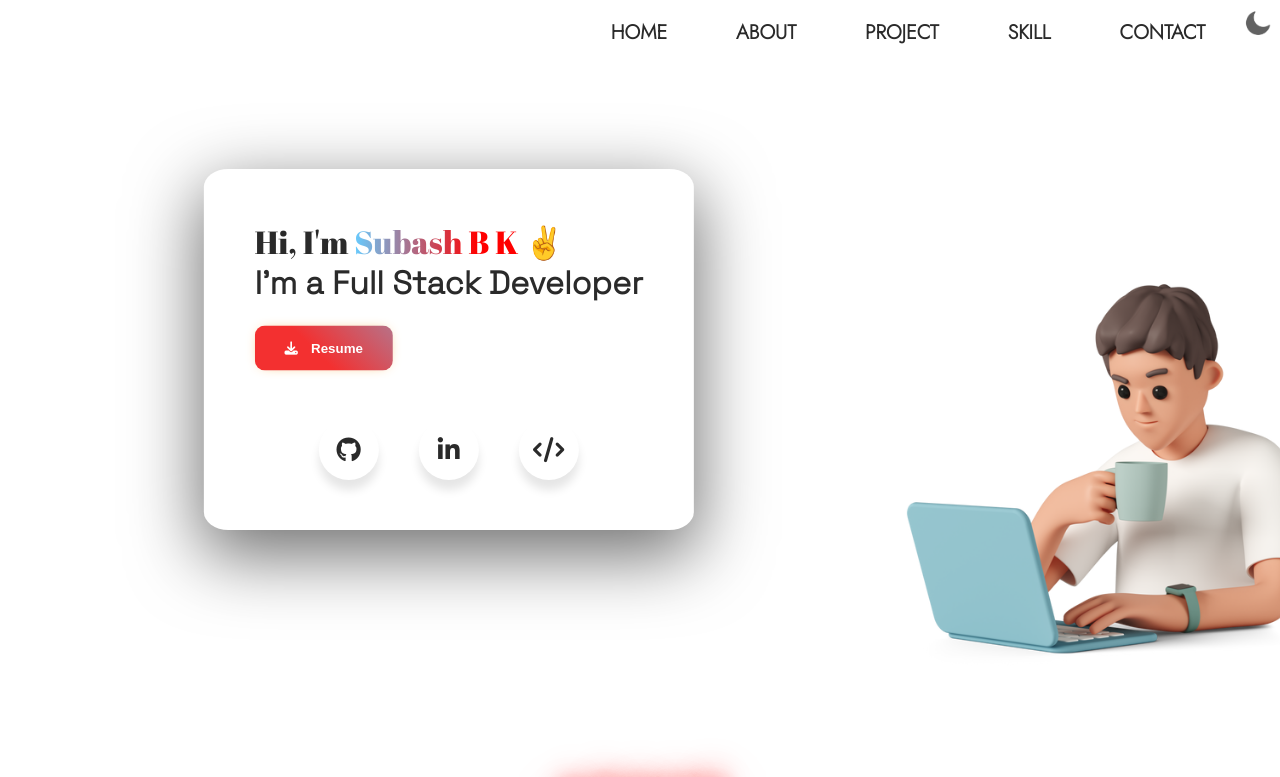
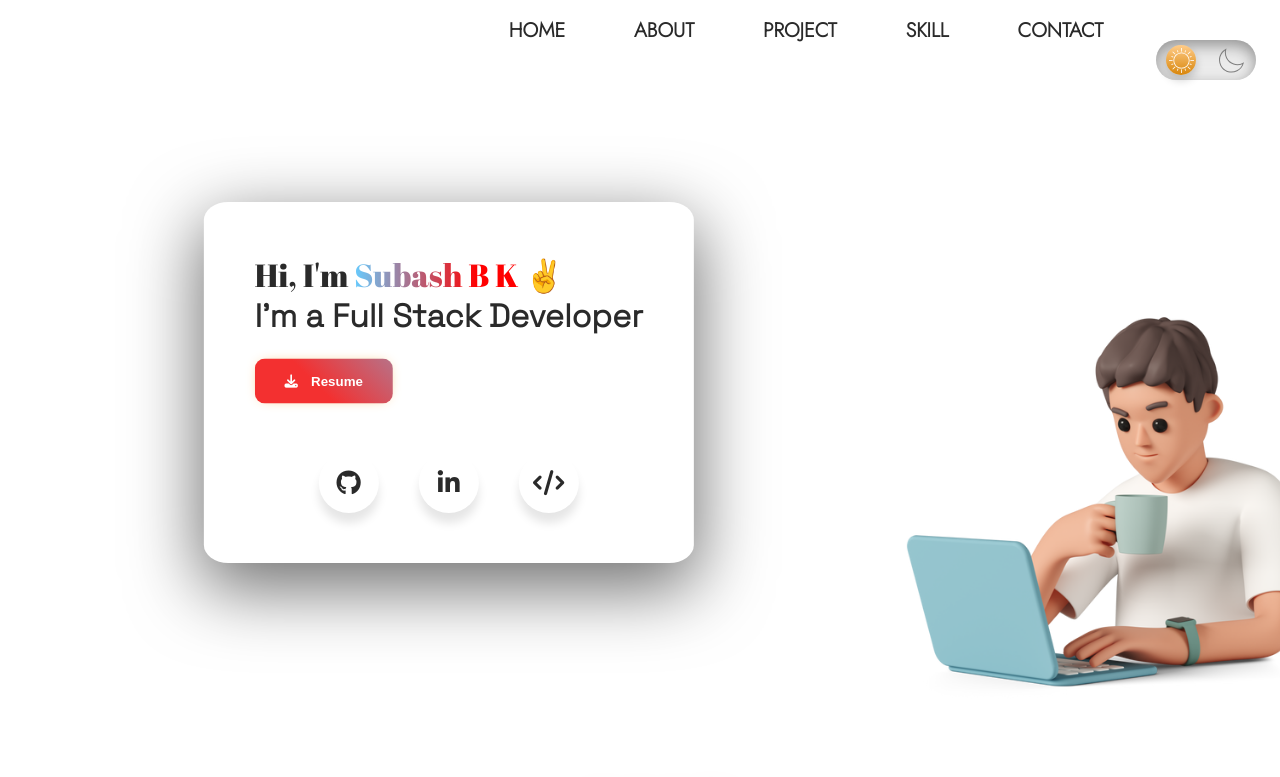
Before and after one commit to SUBASHBALASUBRAMANIAMM/Portfolio, a plain HTML site: page index.html in a window 1280 px wide. Shown: the top 777 px of the page. Drawn offline with Linux system fonts and the light colour scheme.

Commit message:
darkmode updates

```diff
--- a/index.html
+++ b/index.html
@@ -17,7 +17,47 @@
         <li> <a href="#project">Project</a></li>
         <li> <a href="#skill">Skill</a></li>
         <li> <a href="#contact">Contact</a></li>
-        <img src="./images/moon.png" id="switch" >
+        <li>
+          <input type="checkbox" id="darkmode-toggle"/>
+		<label for="darkmode-toggle">
+      <svg version="1.1" class="sun" xmlns="http://www.w3.org/2000/svg" xmlns:xlink="http://www.w3.org/1999/xlink" x="0px" y="0px"
+	 viewBox="0 0 496 496" style="enable-background:new 0 0 496 496;" xml:space="preserve">
+
+			<rect x="152.994" y="58.921" transform="matrix(0.3827 0.9239 -0.9239 0.3827 168.6176 -118.5145)" width="40.001" height="16"/>
+			<rect x="46.9" y="164.979" transform="matrix(0.9239 0.3827 -0.3827 0.9239 71.29 -12.4346)" width="40.001" height="16"/>
+			<rect x="46.947" y="315.048" transform="matrix(0.9239 -0.3827 0.3827 0.9239 -118.531 50.2116)" width="40.001" height="16"/>
+
+				<rect x="164.966" y="409.112" transform="matrix(-0.9238 -0.3828 0.3828 -0.9238 168.4872 891.7491)" width="16" height="39.999"/>
+
+				<rect x="303.031" y="421.036" transform="matrix(-0.3827 -0.9239 0.9239 -0.3827 50.2758 891.6655)" width="40.001" height="16"/>
+
+				<rect x="409.088" y="315.018" transform="matrix(-0.9239 -0.3827 0.3827 -0.9239 701.898 785.6559)" width="40.001" height="16"/>
+
+				<rect x="409.054" y="165.011" transform="matrix(-0.9239 0.3827 -0.3827 -0.9239 891.6585 168.6574)" width="40.001" height="16"/>
+			<rect x="315.001" y="46.895" transform="matrix(0.9238 0.3828 -0.3828 0.9238 50.212 -118.5529)" width="16" height="39.999"/>
+			<path d="M248,88c-88.224,0-160,71.776-160,160s71.776,160,160,160s160-71.776,160-160S336.224,88,248,88z M248,392
+				c-79.4,0-144-64.6-144-144s64.6-144,144-144s144,64.6,144,144S327.4,392,248,392z"/>
+			<rect x="240" width="16" height="72"/>
+			<rect x="62.097" y="90.096" transform="matrix(0.7071 0.7071 -0.7071 0.7071 98.0963 -40.6334)" width="71.999" height="16"/>
+			<rect y="240" width="72" height="16"/>
+
+				<rect x="90.091" y="361.915" transform="matrix(-0.7071 -0.7071 0.7071 -0.7071 -113.9157 748.643)" width="16" height="71.999"/>
+			<rect x="240" y="424" width="16" height="72"/>
+
+				<rect x="361.881" y="389.915" transform="matrix(-0.7071 -0.7071 0.7071 -0.7071 397.8562 960.6281)" width="71.999" height="16"/>
+			<rect x="424" y="240" width="72" height="16"/>
+			<rect x="389.911" y="62.091" transform="matrix(0.7071 0.7071 -0.7071 0.7071 185.9067 -252.6357)" width="16" height="71.999"/>
+</svg>
+     <svg version="1.1" class="moon" xmlns="http://www.w3.org/2000/svg" xmlns:xlink="http://www.w3.org/1999/xlink" x="0px" y="0px"
+        viewBox="0 0 49.739 49.739" style="enable-background:new 0 0 49.739 49.739;" xml:space="preserve">
+     <path d="M25.068,48.889c-9.173,0-18.017-5.06-22.396-13.804C-3.373,23.008,1.164,8.467,13.003,1.979l2.061-1.129l-0.615,2.268
+       c-1.479,5.459-0.899,11.25,1.633,16.306c2.75,5.493,7.476,9.587,13.305,11.526c5.831,1.939,12.065,1.492,17.559-1.258v0
+       c0.25-0.125,0.492-0.258,0.734-0.391l2.061-1.13l-0.585,2.252c-1.863,6.873-6.577,12.639-12.933,15.822
+       C32.639,48.039,28.825,48.888,25.068,48.889z M12.002,4.936c-9.413,6.428-12.756,18.837-7.54,29.253
+       c5.678,11.34,19.522,15.945,30.864,10.268c5.154-2.582,9.136-7.012,11.181-12.357c-5.632,2.427-11.882,2.702-17.752,0.748
+       c-6.337-2.108-11.473-6.557-14.463-12.528C11.899,15.541,11.11,10.16,12.002,4.936z"/></svg>
+    </label>
+        </li>
     </ul>
 
   </nav>
@@ -57,7 +97,6 @@
       <div class="space_main" ></div>
       <div class="aboutme" id="about" >
 
-        <!-- <div class="shine"> <a class="btn-shine"  target="_blank">About</a></div> -->
         <div class="sign">
           <span class="fast-flicker">A</span>bo<span class="flicker">u</span>t
         </div>
@@ -115,10 +154,10 @@
 
     <!-- projects -->
 
-    <div class="projects" >
+    <div class="projects" id="project">
       <div class="space_mainpro"></div>
       <div class="sign">
-        <span class="fast-flicker" id="project">P</span>ro<span class="flicker">je</span>ct
+        <span class="fast-flicker" >P</span>ro<span class="flicker">je</span>ct
       </div>
       <section class="cards">
       <div class="container">
@@ -161,9 +200,9 @@
 
     <!---------------------------------------------------------------------------- skills -->
 <div>
-  <div class="space_mainpro"></div>
-      <div class="sign" id="#skill">
-        <span class="fast-flicker" id="project">S</span>K<span class="flicker">IL</span>LS
+  <div class="space_mainpro" id="skill"></div>
+      <div class="sign"  >
+        <span class="fast-flicker" >S</span>K<span class="flicker">IL</span>LS
       </div>
       <div class="outskill">
         <div class="a-box">
@@ -222,14 +261,9 @@
 
 
 <script>
-  var icon = document.getElementById("switch");
+  var icon = document.getElementById("darkmode-toggle");
   icon.onclick = function(){
     document.body.classList.toggle("dark_theme");
-    if(document.body.classList.contains("dark_theme")){
-          icon.src = "./images/sun.png";
-    }else{
-        icon.src = "./images/moon.png";
-    }
   }
 </script>
 
--- a/style.css
+++ b/style.css
@@ -20,7 +20,6 @@
    --droplet-color:rgba(255,255,255,0.9);
 
 
-
  }
  .dark_theme{
   --primary-color: #2a2a2a ;
@@ -28,7 +27,73 @@
   --droplet-color: rgba(48, 48, 48, 0.527);
  }
 
+ label {
+	width:100px;
+	height:40px;
+	position: relative;
+	display: block;
 
+	background: #ebebeb;
+	border-radius: 200px;
+	box-shadow: inset 0px 5px 15px rgba(0,0,0,0.4), inset 0px -5px 15px rgba(255,255,255,0.4);
+	cursor: pointer;
+	transition: 0.3s;
+}
+label:after {
+	content: "";
+	width:30px;
+	height: 30px;
+	position: absolute;
+	top:5px;
+	left:10px;
+	background: linear-gradient(180deg,#ffcc89,#d8860b);
+	border-radius: 180px;
+	box-shadow: 0px 5px 10px rgba(0,0,0,0.2);
+	transition: 0.3s;
+}
+input {
+	width: 0;
+	height: 0;
+	visibility: hidden;
+}
+input:checked + label {
+	background: #242424;
+}
+input:checked + label {
+	background: linear-gradient(180deg,#777,#3a3a3a);
+}
+input:checked + label:after {
+	left:90px;
+	transform: translateX(-100%);
+	background: #222222;
+}
+label:active:after{
+	width: 50px;
+}
+
+label svg {
+	position: absolute;
+	width: 25px;
+	top:8px;
+	z-index: 200;
+}
+label svg.sun {
+	left:13px;
+	fill:#fff;
+	transition: 0.3s;
+}
+label svg.moon {
+	left:63px;
+	fill:#7e7e7e;
+	transition: 0.3s;
+}
+input:checked + label svg.sun {
+	fill:#242424;;
+}
+input:checked + label svg.moon {
+	fill:#fff;
+}
+/* -------------------------------------------------------------------------- */
 body{
   background-color: var(--primary-color)  ;
 }
```
Also changed, not shown: images/moon.png (deleted), images/sun.png (deleted).
